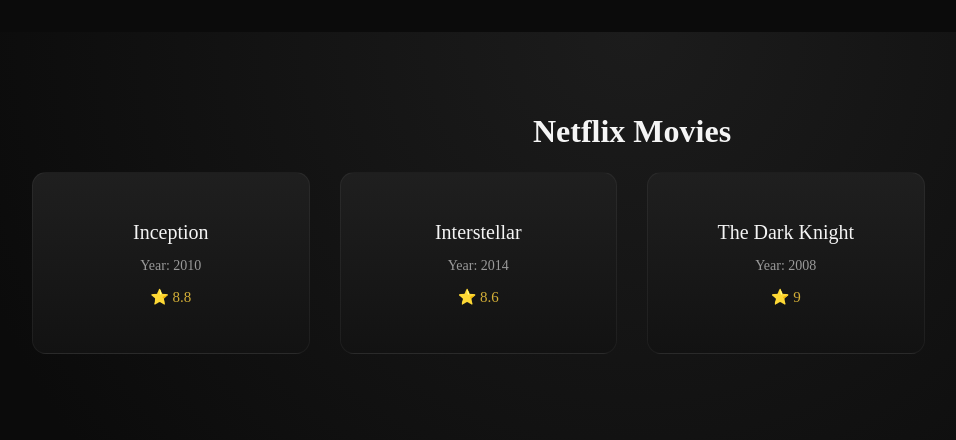
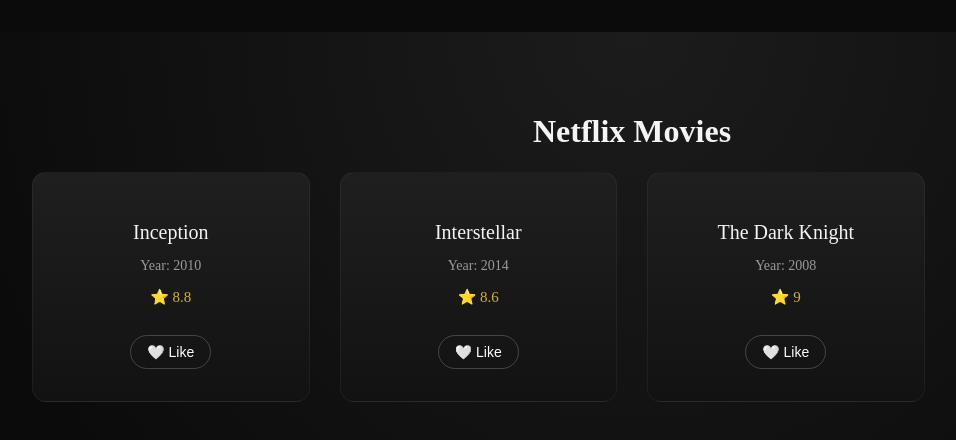
Before and after one commit to MasihullahSangari/movie-site, a React (Vite) app: page / in a window 1280 px wide. Shown: the top 440 px of the page, without its empty margins (100-1056 px from the left). Built offline with nearby package versions, Linux system fonts and the light colour scheme.

Commit message:
Added like button with styling

```diff
--- a/src/App.jsx
+++ b/src/App.jsx
@@ -1,11 +1,20 @@
+import { useState } from 'react'
 import './App.css'
 
 const Card = ({ title, year, rating }) => {
+  const [liked, setLiked] = useState(false)
+
   return (
     <div className="card">
       <h2 className="card-title">{title}</h2>
       <p className="card-year">Year: {year}</p>
       <p className="card-rating">⭐ {rating}</p>
+
+      <button
+        className="like-btn"
+        onClick={() => setLiked(!liked)}>
+          {liked ? '❤️ Liked' : '🤍 Like'}
+      </button>
     </div>
   )
 }
--- a/src/index.css
+++ b/src/index.css
@@ -86,3 +86,19 @@
   font-size: 15px;
   color: #d4af37; /* luxury gold */
 }
+
+.like-btn {
+  margin-top: 14px;
+  padding: 8px 16px;
+  border-radius: 20px;
+  border: 1px solid rgba(255, 255, 255, 0.2);
+  background: transparent;
+  color: #fff;
+  font-size: 14px;
+  cursor: pointer;
+  transition: all 0.3s ease;
+}
+
+.like-btn:hover {
+  background-color: rgba(255, 255, 255, 0.1);
+}
```
